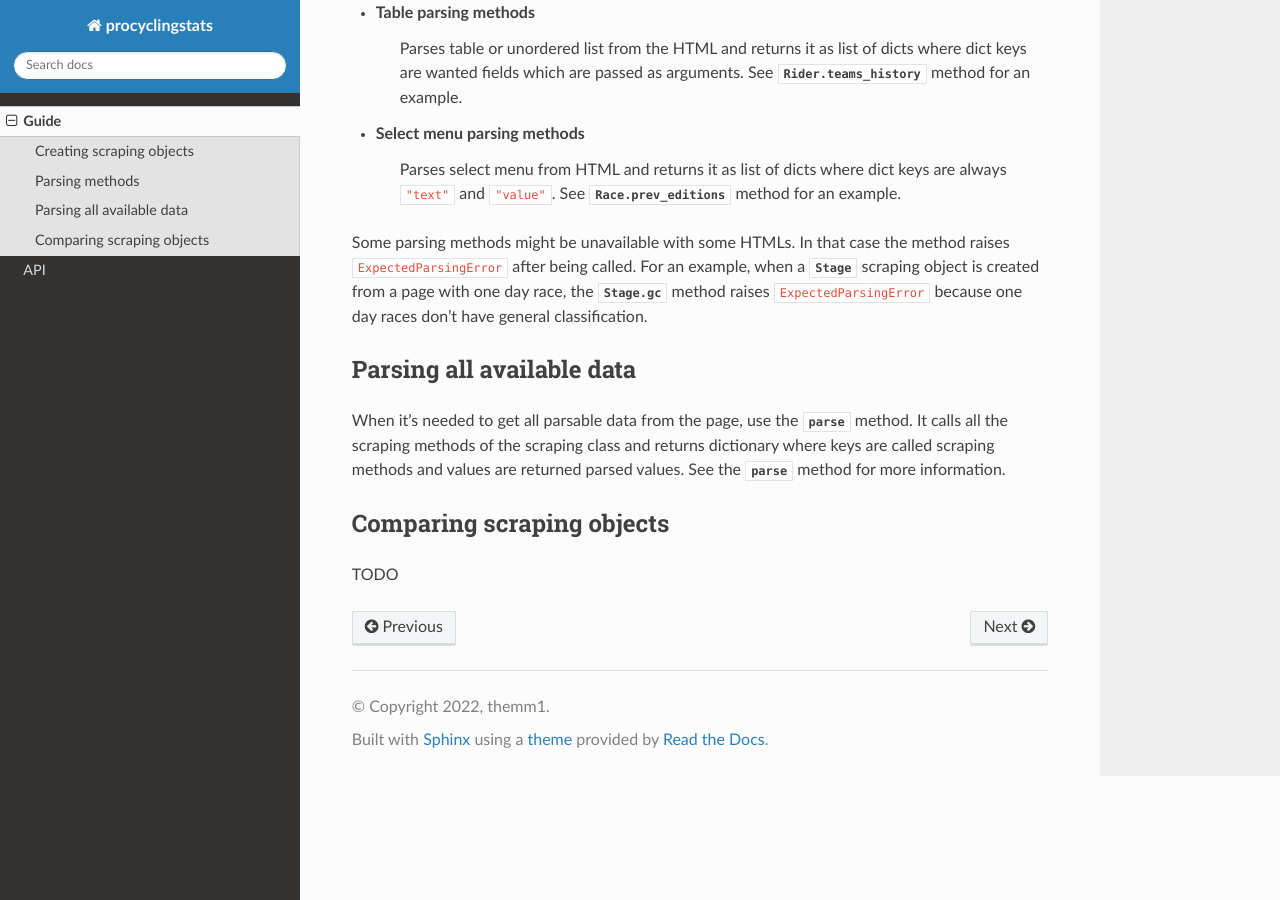
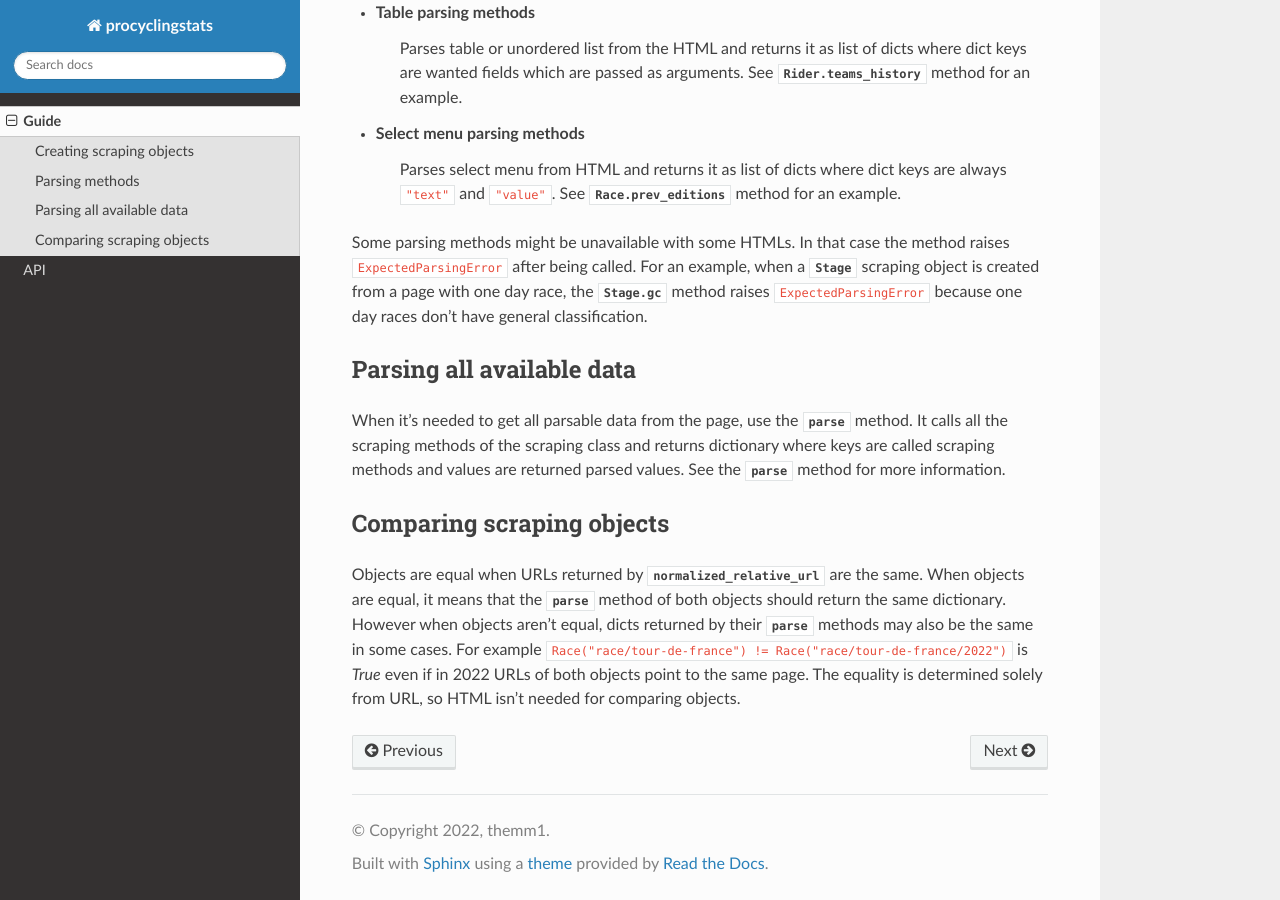
Before and after one commit to themm1/procyclingstats, a Sphinx documentation site: the page built from docs/source/guide.rst, in a window 1280 px wide and 900 px high, scrolled down 955 px. Built offline with Sphinx 7.4.7 and the Read the Docs theme 2.0.0, drawn with Linux system fonts in a browser that asks for light colours.

Commit message:
Comparing objects section added to guide

```diff
--- a/docs/source/guide.rst
+++ b/docs/source/guide.rst
@@ -71,7 +71,7 @@ created from a page with one day race, the
 classification.
 
 Parsing all available data
-------------------
+--------------------------
 
 When it's needed to get all parsable data from the page, use the
 :class:`parse <procyclingstats.scraper.Scraper.parse>` method. It calls all
@@ -83,4 +83,13 @@ information.
 Comparing scraping objects
 --------------------------
 
-TODO
+Objects are equal when URLs returned by
+:class:`normalized_relative_url <procyclingstats.scraper.Scraper.normalized_relative_url>`
+are the same. When objects are equal, it means that the
+:class:`parse <procyclingstats.scraper.Scraper.parse>` method of both objects
+should return the same dictionary. However when objects aren't equal, dicts
+returned by their :class:`parse <procyclingstats.scraper.Scraper.parse>`
+methods may also be the same in some cases. For example
+``Race("race/tour-de-france") != Race("race/tour-de-france/2022")`` is `True`
+even if in 2022 URLs of both objects point to the same page. The equality is
+determined solely from URL, so HTML isn't needed for comparing objects.
```
Also changed, not shown: 1 other file.
